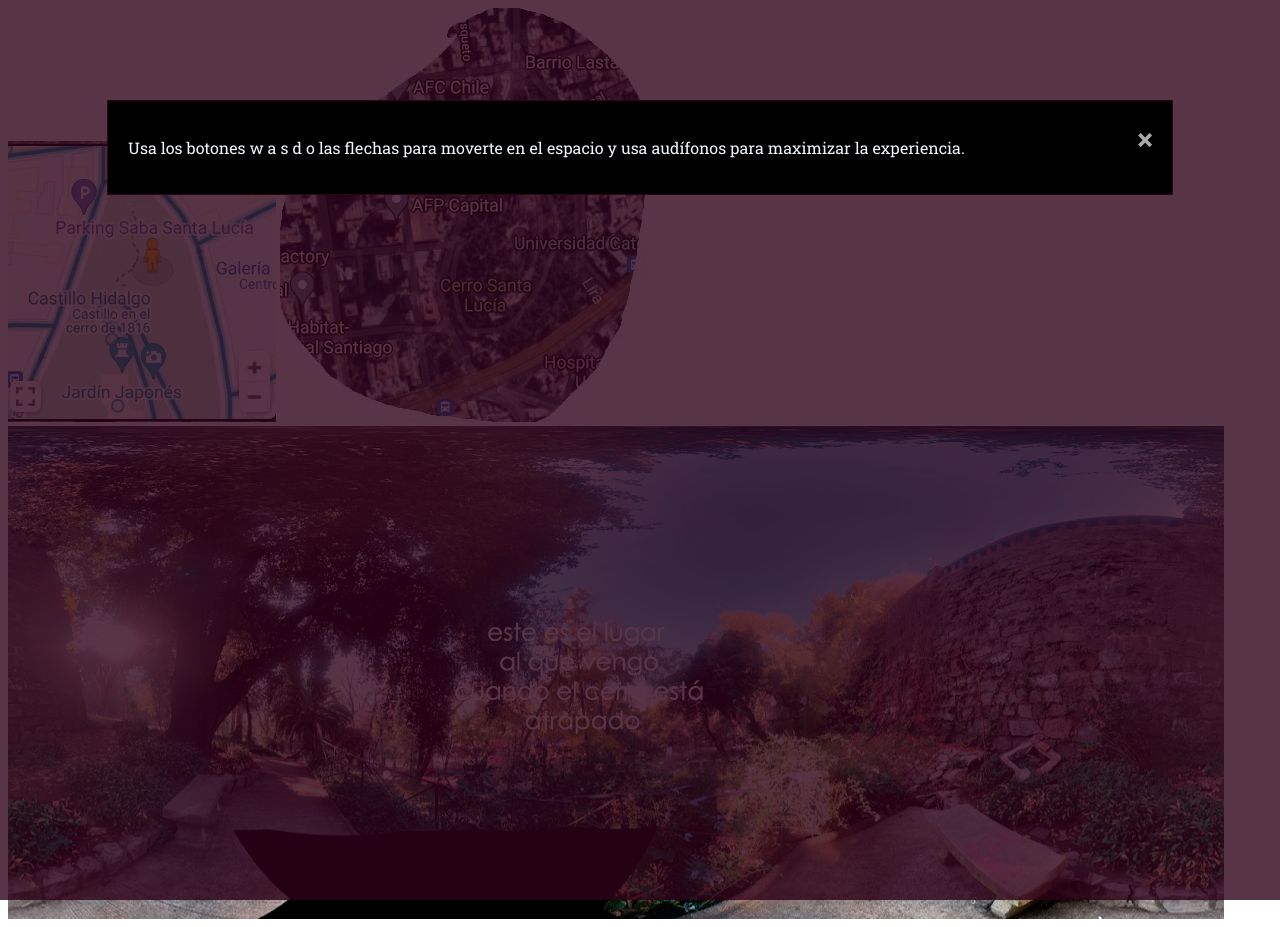
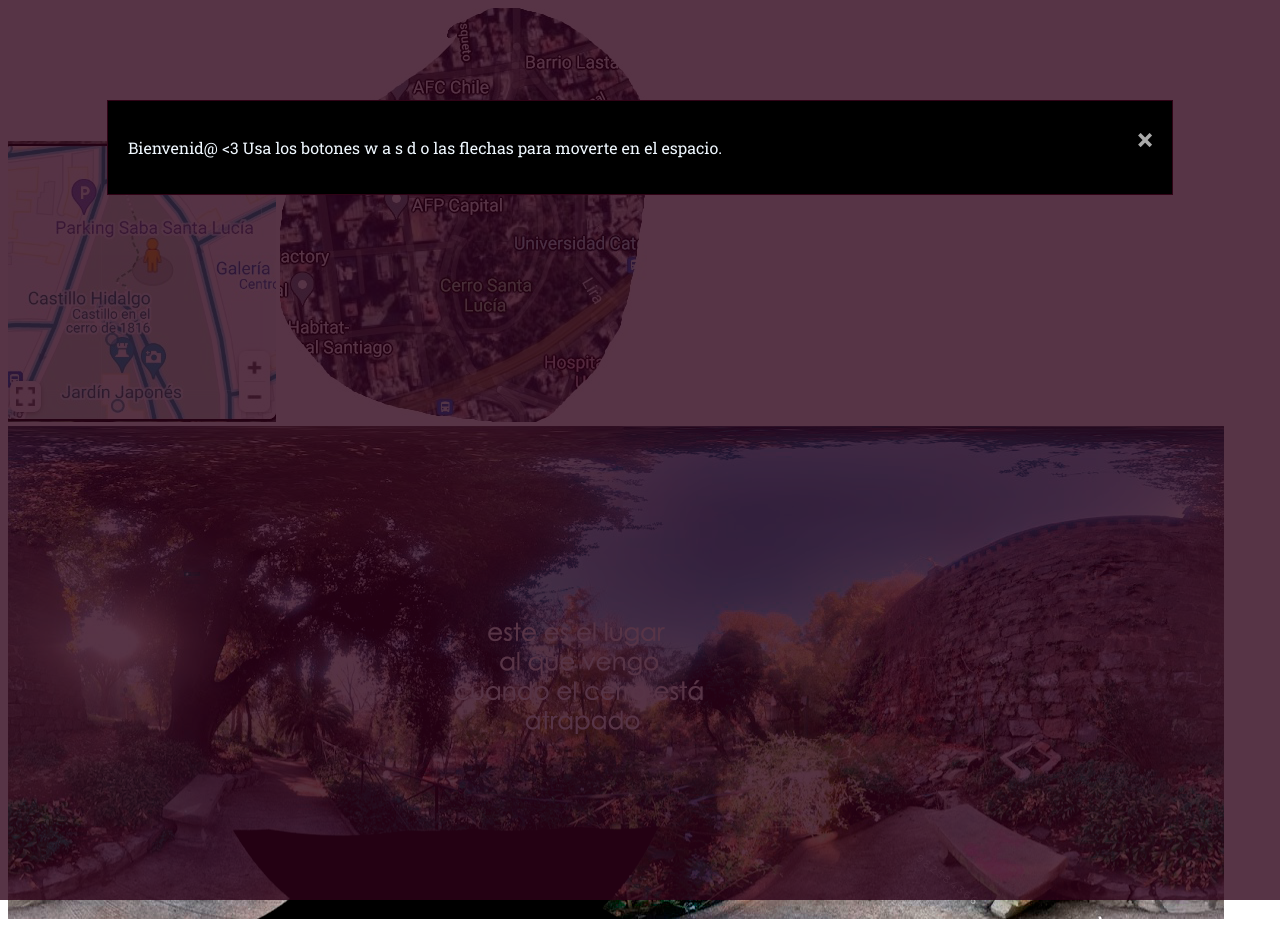
Before and after one commit to frnparr/gataxa_spac4, a plain HTML site: page index.html in a window 1280 px wide. Drawn offline with Linux system fonts and the light colour scheme.

Commit message:
Update index.html

```diff
--- a/index.html
+++ b/index.html
@@ -91,7 +91,8 @@
     <!-- Modal content -->
     <div class="modal-content">
       <span class="close">&times;</span>
-      <p>Usa los botones w a s d o las flechas para moverte en el espacio y usa audífonos para maximizar la experiencia.</p>
+      <p> Bienvenid@ <3
+       Usa los botones w a s d o las flechas para moverte en el espacio.</p>
     </div>
 
   </div>
```
